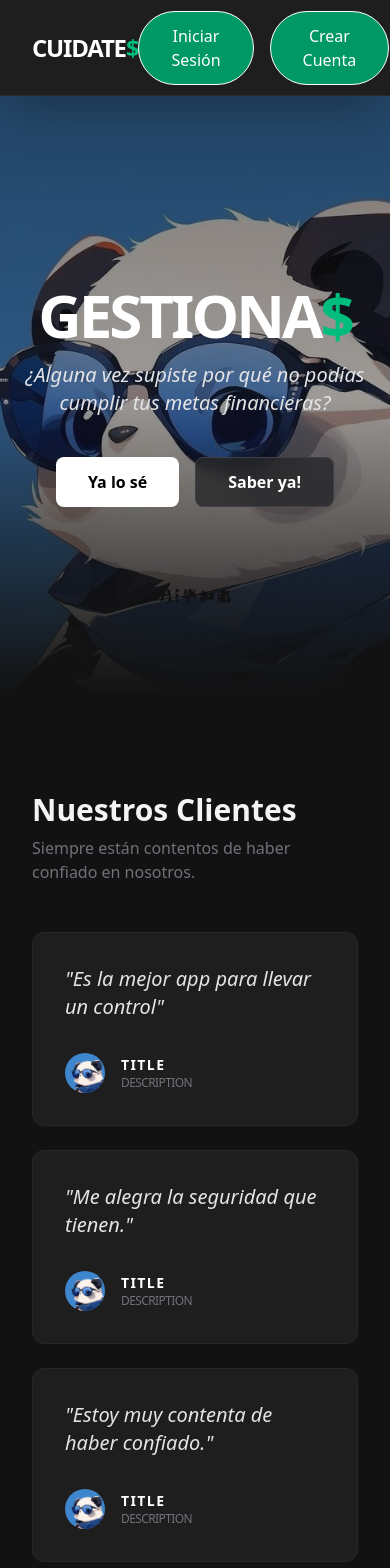
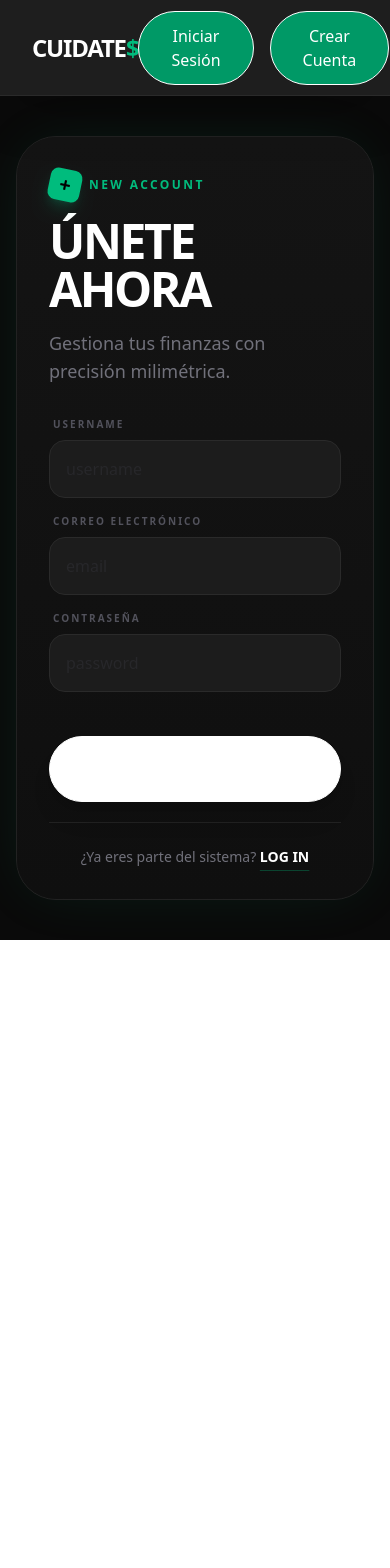
Before and after one commit to DoubleLiFFt/examen, a React (Vite) app: page /Register in a window 390 px wide. Shown: the top 1568 px of the page. After the commit the page ends 940 px from the top, so only its background shows below. Built offline with nearby package versions, Linux system fonts and the light colour scheme.

Commit message:
Cambios Finales

```diff
--- a/src/App.tsx
+++ b/src/App.tsx
@@ -18,8 +18,10 @@ function App() {
   return (
     <Router>
         <Navbar />
-        <GeneralView />
         <Routes>
+            <Route path="/" element={<GeneralView />} />
+            <Route path="/Navbar" element={<Navbar />} />
+            <Route path="/GeneralView" element={<GeneralView />} />
             <Route path="/AdminView" element={<AdminView />} />
             <Route path="/UserView" element={<UserView />} />
             <Route path="/Login" element={<Login />} />
--- a/src/Components/General/Login.tsx
+++ b/src/Components/General/Login.tsx
@@ -1,7 +1,7 @@
 import Button from "../example/Button.tsx";
 import * as React from "react";
 import { useNavigate, Link } from "react-router-dom";
-import {CredentialsLogin} from "../types/CredentialsLogin.ts";
+import { CredentialsLogin } from "../types/CredentialsLogin.ts";
 
 export default function Login() {
     const navigate = useNavigate();
@@ -27,53 +27,64 @@ export default function Login() {
             alert("Usuario o contraseña incorrectas");
         }
     };
+
     return (
-        <section className="min-h-screen flex items-center justify-center bg-[#121212] px-4">
-            <div className="bg-[#1e1e1e] border border-[#2a2a2a] shadow-2xl p-10 md:p-16 rounded-3xl max-w-lg w-full">
+        <section className="min-h-screen flex items-center justify-center bg-[#0a0a0a] p-4 md:p-8">
+            <div className="flex bg-[#141414] border border-[#222] shadow-[0_0_50px_-12px_rgba(16,185,129,0.2)] rounded-[2rem] max-w-5xl w-full overflow-hidden min-h-[650px]">
 
-                <header className="mb-10 text-center">
-                    <h1 className="text-4xl font-bold text-white mb-2">Bienvenido</h1>
-                    <p className="text-gray-500">Ingresa tus credenciales para continuar</p>
+                <div className="flex-1 p-8 md:p-16 flex flex-col justify-center">
+                    <header className="mb-10">
+                        <h1 className="text-4xl font-black text-white tracking-tighter mb-2">LOGIN</h1>
+                        <div className="h-1 w-12 bg-emerald-500 rounded-full mb-6"></div>
+                        <p className="text-zinc-500 font-medium">Accede al panel de control</p>
                     </header>
-                <form onSubmit={submit} className="flex flex-col gap-6">
-                    <div className="flex flex-col gap-5">
-                        <div className="flex flex-col gap-2">
-                            <label className="text-sm font-medium text-gray-400 ml-1">Correo Electrónico</label>
+
+                    <form onSubmit={submit} className="space-y-6">
+                        <div className="space-y-4">
+                            <div className="group">
+                                <label className="text-xs uppercase tracking-widest font-bold text-zinc-600 ml-1 mb-2 block group-focus-within:text-emerald-500 transition-colors">Email</label>
                                 <input
                                     type="email"
                                     name="email"
-                                placeholder="Email"
                                     required
-                                className="bg-[#2a2a2a] border border-[#3a3a3a] text-white p-4 rounded-xl focus:ring-2 focus:ring-emerald-500 outline-none transition-all placeholder:text-gray-600 text-lg"
+                                    className="w-full bg-[#1c1c1c] border border-[#2a2a2a] text-white p-4 rounded-xl focus:border-emerald-500/50 focus:ring-4 focus:ring-emerald-500/10 outline-none transition-all placeholder:text-zinc-700 font-medium"
+                                    placeholder="nombre@ejemplo.com"
                                 />
                             </div>
-                        <div className="flex flex-col gap-2">
-                            <label className="text-sm font-medium text-gray-400 ml-1">Contraseña</label>
+                            <div className="group">
+                                <label className="text-xs uppercase tracking-widest font-bold text-zinc-600 ml-1 mb-2 block group-focus-within:text-emerald-500 transition-colors">Contraseña</label>
                                 <input
                                     type="password"
                                     name="password"
-                                placeholder="Password"
                                     required
-                                className="bg-[#2a2a2a] border border-[#3a3a3a] text-white p-4 rounded-xl focus:ring-2 focus:ring-emerald-500 outline-none transition-all placeholder:text-gray-600 text-lg"
+                                    className="w-full bg-[#1c1c1c] border border-[#2a2a2a] text-white p-4 rounded-xl focus:border-emerald-500/50 focus:ring-4 focus:ring-emerald-500/10 outline-none transition-all placeholder:text-zinc-700 font-medium"
+                                    placeholder="••••••••"
                                 />
                             </div>
                         </div>
-                    <div className="pt-4 w-full">
-                        <Button variant="primary" type="submit" className="w-full py-4 text-lg font-bold">
-                            Iniciar Sesión
+
+                        <div className="pt-4">
+                            <Button variant="primary" type="submit" className="w-full py-4 rounded-xl bg-emerald-500 hover:bg-emerald-600 text-black font-black uppercase tracking-widest shadow-lg shadow-emerald-500/20 transition-all active:scale-95">
+                                Entrar
                             </Button>
                         </div>
-                    <div className="text-center mt-6">
-                        <p className="text-sm text-gray-500">
-                            ¿Olvidaste tu contraseña?{" "}
-                            <Link to="/CodConfirm"
-                                  className="text-emerald-400 font-bold hover:text-emerald-300 transition-colors hover:underline"
-                            >
-                                Recupérala aquí
+
+                        <div className="text-center pt-4">
+                            <Link to="/CodConfirm" className="text-sm text-zinc-500 hover:text-emerald-400 transition-colors font-medium">
+                                ¿Problemas para iniciar sesión? <span className="text-emerald-500 underline underline-offset-4 decoration-2">Recuperar cuenta</span>
                             </Link>
-                        </p>
                         </div>
                     </form>
+                </div>
+
+                <div className="hidden lg:flex flex-1 relative bg-zinc-900 overflow-hidden">
+                    <img
+                        src="../../../public/Animals.jpeg"
+                        alt="Img"
+                        className="absolute inset-0 w-full h-full object-cover hover:scale-105 transition-transform duration-1000"
+                    />
+                    <div className="absolute inset-0 bg-gradient-to-l from-transparent to-[#141414]/40"></div>
+                </div>
             </div>
         </section>
     );
--- a/src/Components/General/Register.tsx
+++ b/src/Components/General/Register.tsx
@@ -9,68 +9,96 @@ export default function Register() {
         console.log("Nueva cuenta creada");
         navigate("/CorreoConfirm");
     };
+
     return (
-        <section className="min-h-screen flex items-center justify-center bg-[#121212] px-4">
-            <div className="bg-[#1e1e1e] border border-[#2a2a2a] shadow-2xl p-10 md:p-16 rounded-3xl max-w-lg w-full">
-                <header className="mb-10 text-center">
-                    <h1 className="text-4xl font-bold text-white mb-2">Crear Cuenta</h1>
-                    <p className="text-gray-500">Únete para empezar a gestionar tus finanzas</p>
+        <section className="min-h-screen flex items-center justify-center bg-[#0a0a0a] p-4 md:p-8 font-sans">
+            <div className="flex flex-row-reverse bg-[#141414] border border-[#222] shadow-[0_0_60px_-15px_rgba(16,185,129,0.15)] rounded-[2.5rem] max-w-6xl w-full overflow-hidden min-h-[750px]">
+
+                <div className="flex-1 p-8 md:p-16 flex flex-col justify-center bg-gradient-to-b from-[#141414] to-[#0f0f0f]">
+                    <header className="mb-8">
+                        <div className="flex items-center gap-2 mb-4">
+                            <div className="w-8 h-8 bg-emerald-500 rounded-lg rotate-12 flex items-center justify-center shadow-lg shadow-emerald-500/20">
+                                <span className="text-black font-black text-xl">+</span>
+                            </div>
+                            <span className="text-emerald-500 font-bold tracking-[0.2em] text-xs uppercase">New Account</span>
+                        </div>
+                        <h1 className="text-5xl font-black text-white tracking-tighter mb-4">ÚNETE AHORA</h1>
+                        <p className="text-zinc-500 font-medium text-lg">Gestiona tus finanzas con precisión milimétrica.</p>
                     </header>
-                <form onSubmit={submit} className="flex flex-col gap-6">
-                    <div className="flex flex-col gap-5">
-                        <div className="flex flex-col gap-2">
-                            <label className="text-sm font-medium text-gray-400 ml-1">Nombre de Usuario</label>
+
+                    <form onSubmit={submit} className="space-y-5">
+                        <div className="grid grid-cols-1 gap-4">
+                            <div className="group">
+                                <label className="text-[10px] uppercase tracking-[0.2em] font-black text-zinc-600 ml-1 mb-2 block group-focus-within:text-emerald-500 transition-colors">Username</label>
                                 <input
                                     name="username"
                                     type="text"
                                     required
-                                placeholder="Username"
-                                className="bg-[#2a2a2a] border border-[#3a3a3a] text-white p-4 rounded-xl focus:ring-2 focus:ring-emerald-500 outline-none transition-all placeholder:text-gray-600 text-lg"
+                                    placeholder="username"
+                                    className="w-full bg-[#1c1c1c] border border-[#2a2a2a] text-white p-4 rounded-2xl focus:border-emerald-500/50 focus:ring-4 focus:ring-emerald-500/10 outline-none transition-all placeholder:text-zinc-800 font-medium"
                                 />
                             </div>
-                        <div className="flex flex-col gap-2">
-                            <label className="text-sm font-medium text-gray-400 ml-1">Correo Electrónico</label>
+
+                            <div className="group">
+                                <label className="text-[10px] uppercase tracking-[0.2em] font-black text-zinc-600 ml-1 mb-2 block group-focus-within:text-emerald-500 transition-colors">Correo Electrónico</label>
                                 <input
                                     name="email"
                                     type="email"
                                     required
-                                placeholder="Email"
-                                className="bg-[#2a2a2a] border border-[#3a3a3a] text-white p-4 rounded-xl focus:ring-2 focus:ring-emerald-500 outline-none transition-all placeholder:text-gray-600 text-lg"
+                                    placeholder="email"
+                                    className="w-full bg-[#1c1c1c] border border-[#2a2a2a] text-white p-4 rounded-2xl focus:border-emerald-500/50 focus:ring-4 focus:ring-emerald-500/10 outline-none transition-all placeholder:text-zinc-800 font-medium"
                                 />
                             </div>
-                        <div className="flex flex-col gap-2">
-                            <label className="text-sm font-medium text-gray-400 ml-1">Contraseña</label>
+
+                            <div className="group">
+                                <label className="text-[10px] uppercase tracking-[0.2em] font-black text-zinc-600 ml-1 mb-2 block group-focus-within:text-emerald-500 transition-colors">Contraseña</label>
                                 <input
                                     name="password"
                                     type="password"
                                     required
-                                placeholder="Password"
-                                className="bg-[#2a2a2a] border border-[#3a3a3a] text-white p-4 rounded-xl focus:ring-2 focus:ring-emerald-500 outline-none transition-all placeholder:text-gray-600 text-lg"
+                                    placeholder="password"
+                                    className="w-full bg-[#1c1c1c] border border-[#2a2a2a] text-white p-4 rounded-2xl focus:border-emerald-500/50 focus:ring-4 focus:ring-emerald-500/10 outline-none transition-all placeholder:text-zinc-800 font-medium"
                                 />
                             </div>
                         </div>
-                    <div className="pt-4">
+
+                        <div className="pt-6">
                             <Button
                                 variant="primary"
                                 type="submit"
-                            className="w-full py-4 text-lg font-bold"
+                                className="w-full py-5 rounded-2xl bg-white hover:bg-emerald-500 text-black font-black uppercase tracking-widest transition-all duration-300 transform active:scale-95 shadow-xl hover:shadow-emerald-500/25"
                             >
-                            Registrarme ahora
+                                Crear mi cuenta
                             </Button>
                         </div>
-                    <div className="text-center mt-4">
-                        <p className="text-sm text-gray-500">
-                            ¿Ya tienes una cuenta?{" "}
+
+                        <div className="text-center pt-6 border-t border-[#222] mt-4">
+                            <p className="text-sm text-zinc-500 font-medium">
+                                ¿Ya eres parte del sistema?{" "}
                                 <span
                                     onClick={() => navigate("/Login")}
-                                className="text-emerald-400 font-bold hover:text-emerald-300 transition-colors hover:underline cursor-pointer"
+                                    className="text-white hover:text-emerald-500 font-black cursor-pointer transition-colors underline underline-offset-8 decoration-emerald-500/30 hover:decoration-emerald-500"
                                 >
-                                Inicia sesión aquí
+                                    LOG IN
                                 </span>
                             </p>
                         </div>
                     </form>
                 </div>
+
+                <div className="hidden lg:flex flex-1 relative bg-[#0f0f0f] overflow-hidden">
+                    <img
+                        src="../../../public/Animals.jpeg"
+                        alt="Img"
+                        className="absolute inset-0 w-full h-full object-cover grayscale hover:grayscale-0 transition-all duration-1000 transform hover:scale-110"
+                    />
+                    <div className="absolute inset-0 bg-gradient-to-r from-[#141414] via-transparent to-transparent"></div>
+                    <div className="absolute bottom-12 left-12 right-12 p-8 backdrop-blur-md bg-black/20 border border-white/5 rounded-3xl">
+                        <p className="text-white font-black text-2xl tracking-tighter leading-none mb-2">SEGURIDAD NIVEL ALPHA</p>
+                        <p className="text-emerald-500/80 text-xs font-bold uppercase tracking-[0.3em]">Encriptación de grado militar activa</p>
+                    </div>
+                </div>
+            </div>
         </section>
     );
 }
```
Also changed, not shown: src/Components/Users/CamContra.tsx (+65 -27 lines). Lines whose indentation alone changed are shown as unchanged.
